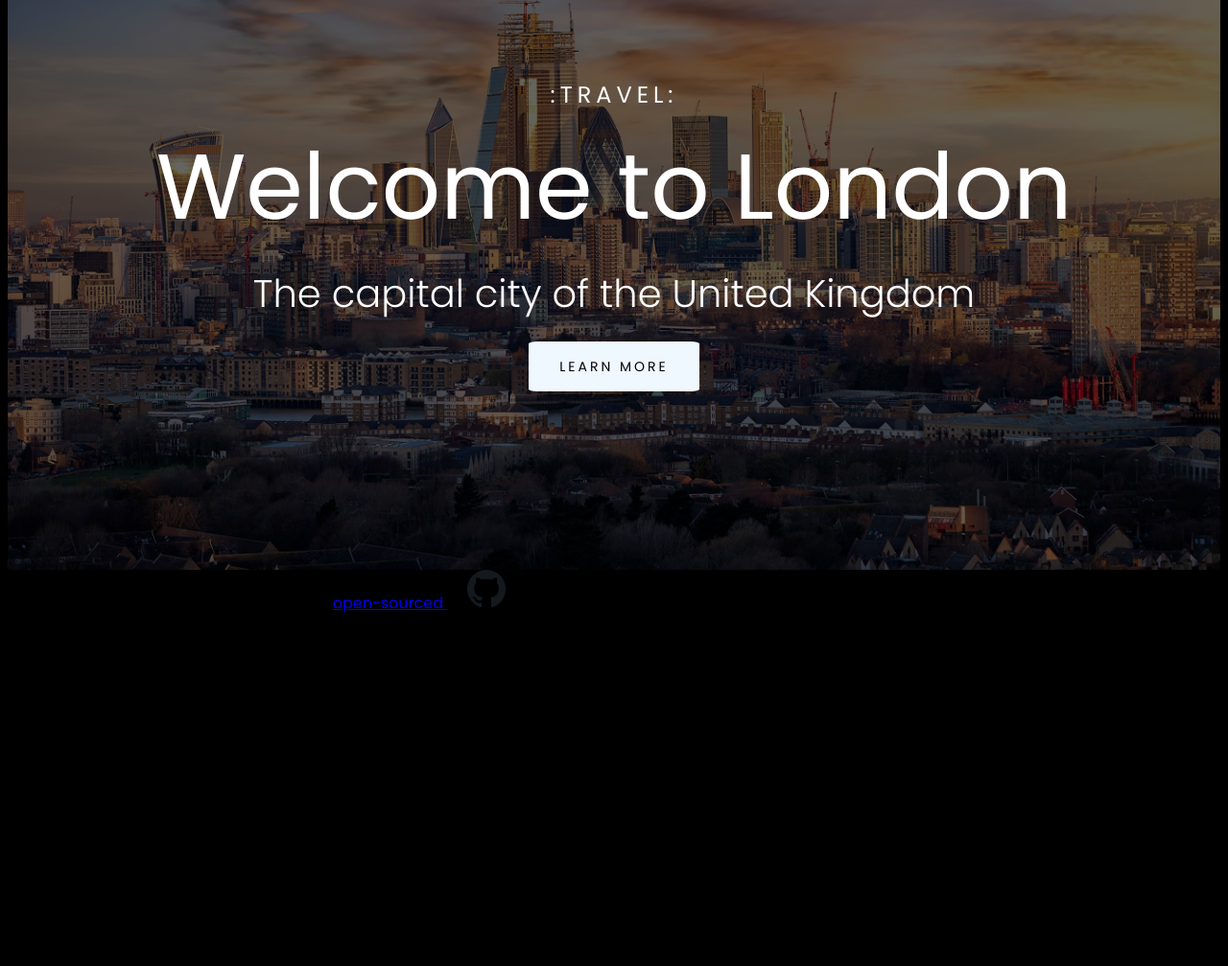
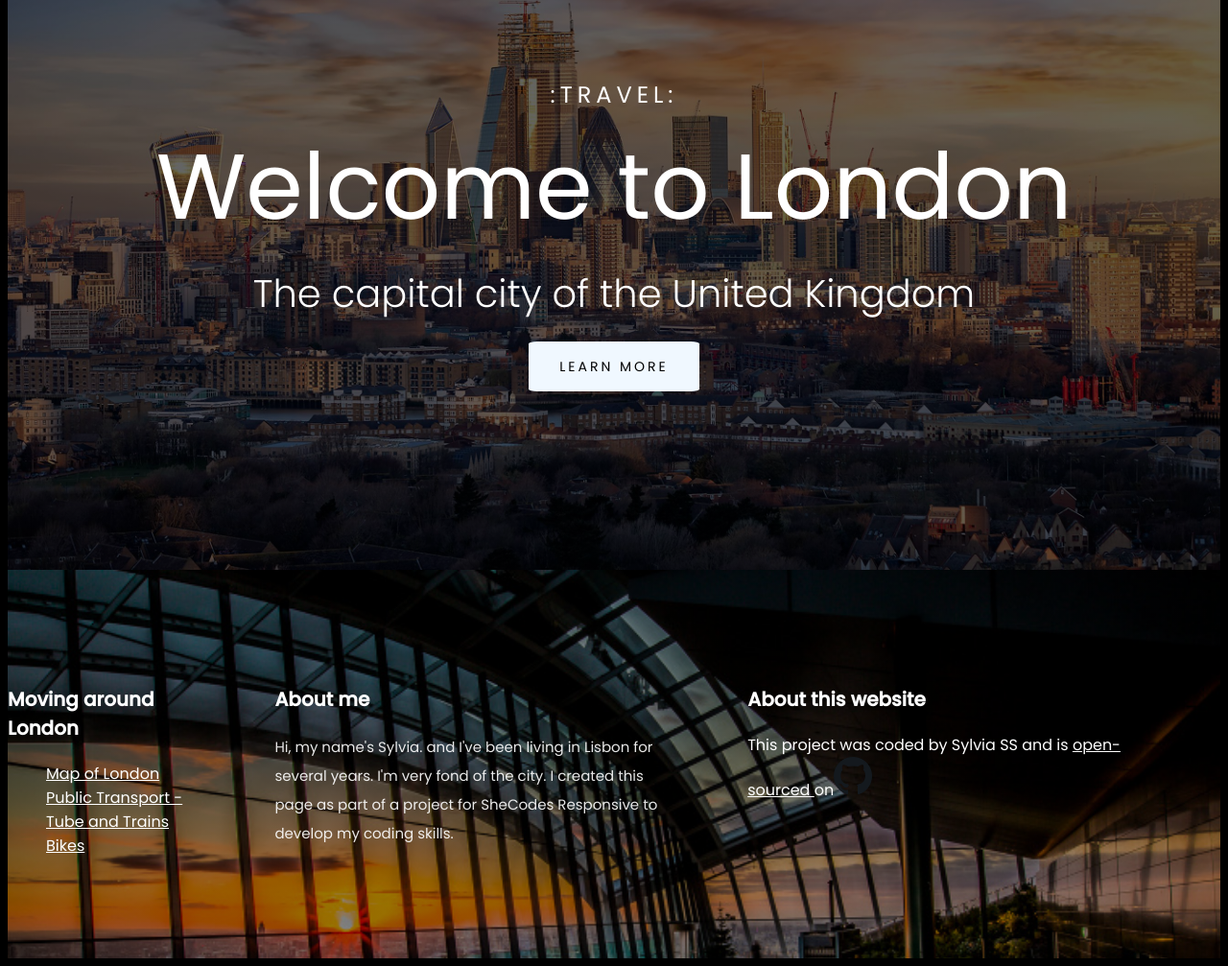
Before and after one commit to sylviass-io/london, a plain HTML site: page index.html in a window 1280 px wide. Shown: the part 127-1134 px from the top of the page at 96% size. Before the commit the page ends 800 px from the top, so only its background shows below. Drawn offline with Linux system fonts and the light colour scheme.

Commit message:
Added footer and its styling

```diff
--- a/index.html
+++ b/index.html
@@ -33,9 +33,35 @@
 
 
     <footer>
-      This project was coded by Sylvia SS and is
+
+      <div>
+        <section class="grid">
+          <div>
+      <h3>Moving around London</h3>
+<ul>
+
+  <li> <a href="https://goo.gl/maps/vbGyGBH2Kd7cwLyH6" target="_blank">Map of London</a></li>
+  <li><a href="https://content.tfl.gov.uk/london-rail-and-tube-services-map.pdf" target="_blank">Public Transport - Tube and Trains</a></li>
+  <li> <a href="https://tfl.gov.uk/modes/cycling/santander-cycles" target="_blank"> Bikes</a></li>
+</ul>
+</div>
+<div>
+<h3>About me</h3>
+<p>Hi, my name's Sylvia. and I've been living in Lisbon for several
+              years. I'm very fond of the city. I created this page as part of a
+              project for SheCodes Responsive to develop my coding skills.</p>
+</div>
+<div>
+<h3>About this website</h3>
+
+ This project was coded by Sylvia SS and is
       <a href="https://github.com/sylviass-io/london"> open-sourced </a> on<img src="images/github-logo.png"></a>
-    </footer>
+</div>
+</section>
+</footer>
+
+
+
     </div>
   </body>
 </html>
--- a/src/styles.css
+++ b/src/styles.css
@@ -16,6 +16,12 @@ body {
 .container {
   max-width: 1200px;
   margin: 0 auto;
+}
+
+.grid {
+  display: grid;
+  grid-template-columns: 1fr 2fr 2fr;
+  grid-gap: 64px;
 }
 
 img {
@@ -61,7 +67,48 @@ header a {
   padding: 16px 32px;
 }
 
-@media (max-width: 900px) {
+footer {
+  color: white;
+  background-image: linear-gradient(rgba(0, 0, 0, 0.4), rgba(0, 0, 0, 0.4)),
+    url(/images/skygarden.jpg);
+  background-repeat: no-repeat;
+  background-size: cover;
+  padding: 100px 0;
+}
+
+footer h3 {
+  font-weight: 700;
+  font-size: 20px;
+  line-height: 30px;
+}
+
+footer p {
+  font-weight: 400;
+  font-size: 15px;
+  line-height: 30px;
+  opacity: 0.9;
+  margin-right: 20px;
+}
+
+footer ul {
+  margin: 0;
+}
+
+footer li {
+  list-style: none;
+  margin: 0;
+  padding: 0;
+}
+
+footer a {
+  color: white;
+}
+
+section {
+  max-width: 1200px;
+}
+
+@media (max-width: 960px) {
   header {
     padding: 60px 0;
   }
```
Also changed, not shown: images/london eye.jpeg (added), images/skygarden.jpg (added).
